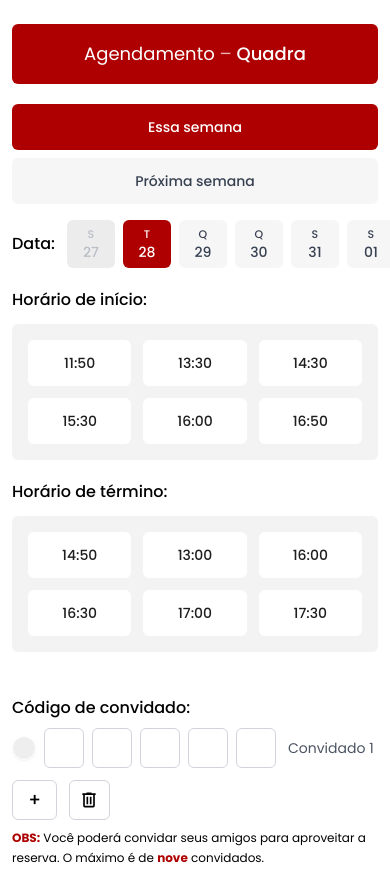
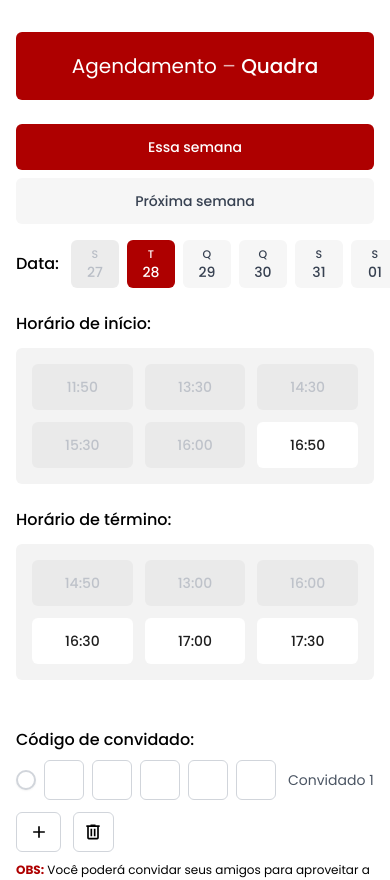
Before and after one commit to EspacoSenai/EspacoSenai.FrontWeb, a React (Vite) app: page /agendamento-quadra in a window 390 px wide. Shown: the top 880 px of the page. Built offline with nearby package versions, Linux system fonts and the light colour scheme.

Commit message:
feat: Tela de Agendamento finalizada

```diff
--- a/src/components/agendamento/CodigoConvidados.jsx
+++ b/src/components/agendamento/CodigoConvidados.jsx
@@ -116,7 +116,7 @@ export default function CodigoConvidados({
       <div className="flex flex-col gap-3 sm:gap-4">
         {convidados.map((codigo, iConvidado) => (
           <div key={iConvidado} className="flex flex-wrap items-center gap-2 sm:gap-3">
-            {/* Checkbox custom responsivo (quadrado vermelho quando marcado) */}
+            {/* Checkbox estilo “alvo” (anel vermelho + ponto vermelho) */}
             <label
               className="relative inline-flex items-center cursor-pointer select-none"
               title="Selecionar para remover"
@@ -128,10 +128,22 @@ export default function CodigoConvidados({
                 className="sr-only peer"
                 aria-label={`Selecionar convidado ${iConvidado + 1} para remover`}
               />
+
               <span
-                className="w-6 h-6 md:w-5 md:h-5 rounded-full border border-white bg-[#EEEEEE] shadow-sm
-                           peer-checked:bg-[#AE0000]
-                           peer-focus:outline-none peer-focus:ring-1 peer-focus:ring-[#AE0000]"
+                className="
+                    relative rounded-full shadow-sm
+                    w-5 h-5 md:w-4 md:h-4
+                    bg-white border-2 border-gray-300
+                    transition-colors duration-150
+                    peer-checked:border-[#AE0000]
+                    peer-focus:outline-none peer-focus-visible:ring-2 peer-focus-visible:ring-[#AE0000]
+
+                    after:content-[''] after:absolute
+                    after:left-1/2 after:top-1/2 after:-translate-x-1/2 after:-translate-y-1/2
+                    after:w-2.5 after:h-2.5 md:after:w-2 md:after:h-2  /* ↓ tamanho do ponto central */
+                    after:rounded-full after:bg-transparent
+                    peer-checked:after:bg-[#AE0000]
+                    "
                 aria-hidden="true"
               />
             </label>
@@ -171,12 +183,16 @@ export default function CodigoConvidados({
             onClick={adicionarConvidado}
             className="w-10 h-10 sm:w-9 sm:h-9 md:w-8 md:h-8 flex items-center justify-center
                        border border-gray-300 bg-white text-black rounded-md text-lg md:text-base
-                       outline-none hover:bg-[#AE0000] hover:text-white transition-colors duration-150 disabled:opacity-40"
+                       outline-none hover:bg-[#AE0000] hover:text-white transition-colors duração-150 disabled:opacity-40"
             disabled={convidados.length >= maxConvidados}
             title="Adicionar convidado"
             aria-label="Adicionar convidado"
           >
-            +
+            <span className="pointer-events-none">
+              <svg viewBox="0 0 24 24" fill="currentColor" className="w-5 h-5 md:w-4 md:h-4" aria-hidden="true">
+                <path d="M11 5v6H5v2h6v6h2v-6h6v-2h-6V5z" />
+              </svg>
+            </span>
           </button>
 
           <button
@@ -188,10 +204,10 @@ export default function CodigoConvidados({
                        border border-gray-300 bg-white rounded-md outline-none
                        transition-colors duration-150 hover:bg-[#AE0000] focus-visible:ring-2 focus-visible:ring-[#AE0000]"
           >
-
+            {/* Ícone inline (herda a cor via currentColor) */}
             <span className="text-black group-hover:text-white">
               <svg viewBox="0 0 24 24" fill="currentColor" className="w-5 h-5 md:w-4 md:h-4" aria-hidden="true">
-                <path d="M9 3v1H4v2h1v13a2 2 0 0 0 2 2h10a2 2 0 0 0 2-2V6h1V4h-5V3H9Zm-2 3h10v13H7V6Zm2 2v9h2V8H9Zm4 0v9h2V8h-2Z"/>
+                <path d="M9 3v1H4v2h1v13a2 2 0 0 0 2 2h10a2 2 0 0 0 2-2V6h1V4h-5V3H9Zm-2 3h10v13H7V6Zm2 2v9h2V8H9Zm4 0v9h2V8h-2Z" />
               </svg>
             </span>
           </button>
--- a/src/components/agendamento/GradeHorarios.jsx
+++ b/src/components/agendamento/GradeHorarios.jsx
@@ -1,4 +1,4 @@
-export default function GradeHorarios({ titulo, opcoes, selecionado, onSelect }) {
+export default function GradeHorarios({ titulo, opcoes, selecionado, onSelect, isDisabled }) {
   const estilo =
     "min-w-[96px] text-center px-4 py-3 rounded-md text-sm md:text-base outline-none focus:ring-0 transition-colors duration-150";
 
@@ -7,20 +7,28 @@ export default function GradeHorarios({ titulo, opcoes, selecionado, onSelect })
       <h3 className="font-medium mb-3 text-black dark:text-white">{titulo}</h3>
       <div className="bg-[#F3F3F3] rounded-md p-4">
         <div className="grid grid-cols-3 gap-3">
-          {opcoes.map((t) => (
+          {opcoes.map((t) => {
+            const disabled = isDisabled?.(t) ?? false;
+            const classe = disabled
+              ? "bg-[#E5E5E5] text-gray-400 cursor-not-allowed opacity-60"
+              : selecionado === t
+              ? "bg-[#C61919] text-white"
+              : "bg-white text-[#1E1E1E] hover:bg-[#AE0000] hover:text-white";
+
+            return (
               <button
                 key={t}
                 type="button"
-              onClick={() => onSelect(t)}
-              className={`${estilo} ${
-                selecionado === t
-                  ? "bg-[#C61919] text-white"
-                  : "bg-white text-[#1E1E1E] hover:bg-[#AE0000] hover:text-white"
-              }`}
+                onClick={() => !disabled && onSelect(t)}
+                className={`${estilo} ${classe}`}
+                disabled={disabled}
+                aria-disabled={disabled}
+                title={disabled ? "Horário indisponível" : "Selecionar horário"}
               >
                 {t}
               </button>
-          ))}
+            );
+          })}
         </div>
       </div>
     </section>
--- a/src/pages/agendamentoQuadra.jsx
+++ b/src/pages/agendamentoQuadra.jsx
@@ -34,7 +34,34 @@ export default function AgendamentoQuadra() {
     [semanaSelecionada]
   );
 
-  // só pode selecionar dia válido
+  // desabilita horários passados se for hoje
+  const [nowMinutes, setNowMinutes] = useState(() => {
+    const n = new Date();
+    return n.getHours() * 60 + n.getMinutes();
+  });
+  useEffect(() => {
+    const id = setInterval(() => {
+      const n = new Date();
+      setNowMinutes(n.getHours() * 60 + n.getMinutes());
+    }, 30_000);
+    return () => clearInterval(id);
+  }, []);
+  const isHoje = useMemo(() => {
+    const dia = diasDaSemana[diaSelecionado]?.dataCompleta;
+    if (!dia) return false;
+    const n = new Date();
+    return (
+      dia.getFullYear() === n.getFullYear() &&
+      dia.getMonth() === n.getMonth() &&
+      dia.getDate() === n.getDate()
+    );
+  }, [diasDaSemana, diaSelecionado]);
+  const timeToMin = (s) => {
+    const [h, m] = s.split(":").map(Number);
+    return h * 60 + m;
+  };
+
+  // só pode selecionar dia que não tenha passado
   useEffect(() => {
     const idxValido = diasDaSemana.findIndex((d) => !d.desabilitado);
     if (idxValido === -1 && semanaSelecionada === "essa") {
@@ -106,20 +133,17 @@ export default function AgendamentoQuadra() {
 
   return (
     <div className="w-full min-h-screen bg-white dark:bg-[#0B0B0B] flex justify-center">
-      <div className="w-full max-w-5xl px-3 sm:px-4 md:px-8 py-6 sm:py-8">
+      <div className="w-full max-w-5xl px-4 md:px-8 py-8">
         {/* Cabeçalho */}
-        <div
-          className="w-full rounded-md text-white px-4 sm:px-6 py-4 sm:py-5 mb-5 sm:mb-6 text-center"
-          style={{ backgroundColor: COR_VERMELHO }}
-        >
-          <h1 className="text-lg sm:text-xl md:text-2xl font-regular font-sans">
+        <div className="w-full rounded-md text-white px-6 py-5 mb-6 text-center" style={{ backgroundColor: COR_VERMELHO }}>
+          <h1 className="text-xl md:text-2xl font-regular font-sans">
             Agendamento <span className="opacity-70">–</span>{" "}
             <span className="font-medium font-sans">Quadra</span>
           </h1>
         </div>
 
         {/* Seleção semana e data */}
-        <div className="grid grid-cols-1 md:grid-cols-3 gap-4 items-start mb-5 sm:mb-6">
+        <div className="grid grid-cols-1 md:grid-cols-3 gap-4 items-start mb-6">
           <TrocaSemana value={semanaSelecionada} onChange={setSemanaSelecionada} />
           <div className="hidden md:block" />
           <div className="flex md:justify-end items-center gap-2 text-black dark:text-white">
@@ -129,18 +153,20 @@ export default function AgendamentoQuadra() {
         </div>
 
         {/* Conteúdo */}
-        <div className="grid grid-cols-1 md:grid-cols-2 gap-5 sm:gap-6">
+        <div className="grid grid-cols-1 md:grid-cols-2 gap-6">
           <GradeHorarios
             titulo="Horário de início:"
             opcoes={HORARIOS_INICIO_QUADRA}
             selecionado={horaInicio}
             onSelect={setHoraInicio}
+            isDisabled={(t) => isHoje && timeToMin(t) <= nowMinutes}
           />
           <GradeHorarios
             titulo="Horário de término:"
             opcoes={HORARIOS_TERMINO_QUADRA}
             selecionado={horaTermino}
             onSelect={setHoraTermino}
+            isDisabled={(t) => isHoje && timeToMin(t) <= nowMinutes}
           />
 
           <div className="md:col-span-2">
@@ -155,18 +181,18 @@ export default function AgendamentoQuadra() {
         </div>
 
         {/* Botões */}
-        <div className="mt-6 md:mt-4 flex flex-col sm:flex-row gap-3 sm:gap-4 sm:justify-end">
+        <div className="mt-6 md:mt-4 flex flex-col md:flex-row gap-4 md:justify-end">
           <button
             type="button"
             onClick={cancelar}
-            className="w-full sm:w-auto px-6 py-3 rounded-md bg-[#EDEDED] text-[#1E1E1E] outline-none focus:ring-0 hover:bg-[#AE0000] hover:text-white transition-colors duration-150"
+            className="px-6 py-3 rounded-md bg-[#EDEDED] text-[#1E1E1E] outline-none focus:ring-0 hover:bg-[#AE0000] hover:text-white transition-colors duration-150"
           >
             Cancelar
           </button>
           <button
             type="button"
             onClick={confirmar}
-            className="w-full sm:w-auto px-6 py-3 rounded-md text-white outline-none focus:ring-0 transition-colors duration-150"
+            className="px-6 py-3 rounded-md text-white outline-none focus:ring-0 transition-colors duration-150"
             style={{ backgroundColor: COR_VERMELHO }}
           >
             Confirmar
```
Also changed, not shown: src/assets/adicionar.svg (added). Lines whose indentation alone changed are shown as unchanged.
